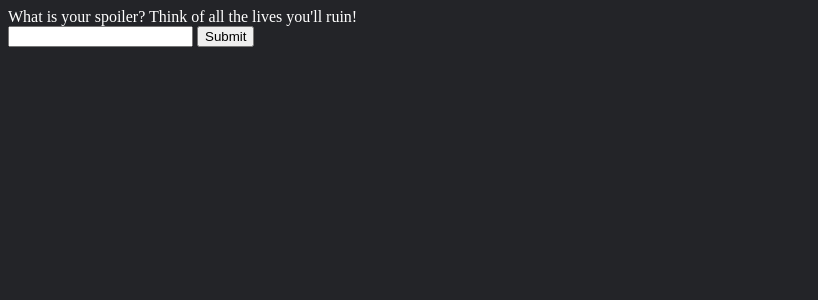
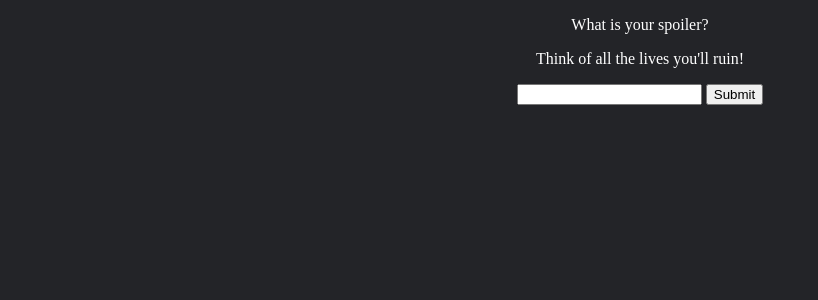
Before and after one commit to brookskindle/Spoiler-Alert, a Flask app: page /submit/ in a window 1280 px wide. Shown: the top 300 px of the page, without its empty margins (0-818 px from the left). Run offline with Flask 2, Linux system fonts and the light colour scheme.

Commit message:
Aligned submit text to the middle.

```diff
--- a/templates/submit.html
+++ b/templates/submit.html
@@ -1,12 +1,14 @@
 <!-- Inherit from layout.html -->
 {% extends "layout.html" %}
 {% block content %}
-<div>
-What is your spoiler?
-Think of all the lives you'll ruin!
-</div
-<form action="." method="POST">
+<div align="center">
+    <p>What is your spoiler?</p>
+    <p>Think of all the lives you'll ruin!</p>
+</div>
+<div align="center">
+<form action="." method="POST", align="center">
     <input type="text" name="text">
     <input type="submit" name="spoiler-submit" value="Submit">
+</div>
 </form>
 {% endblock %}
```
